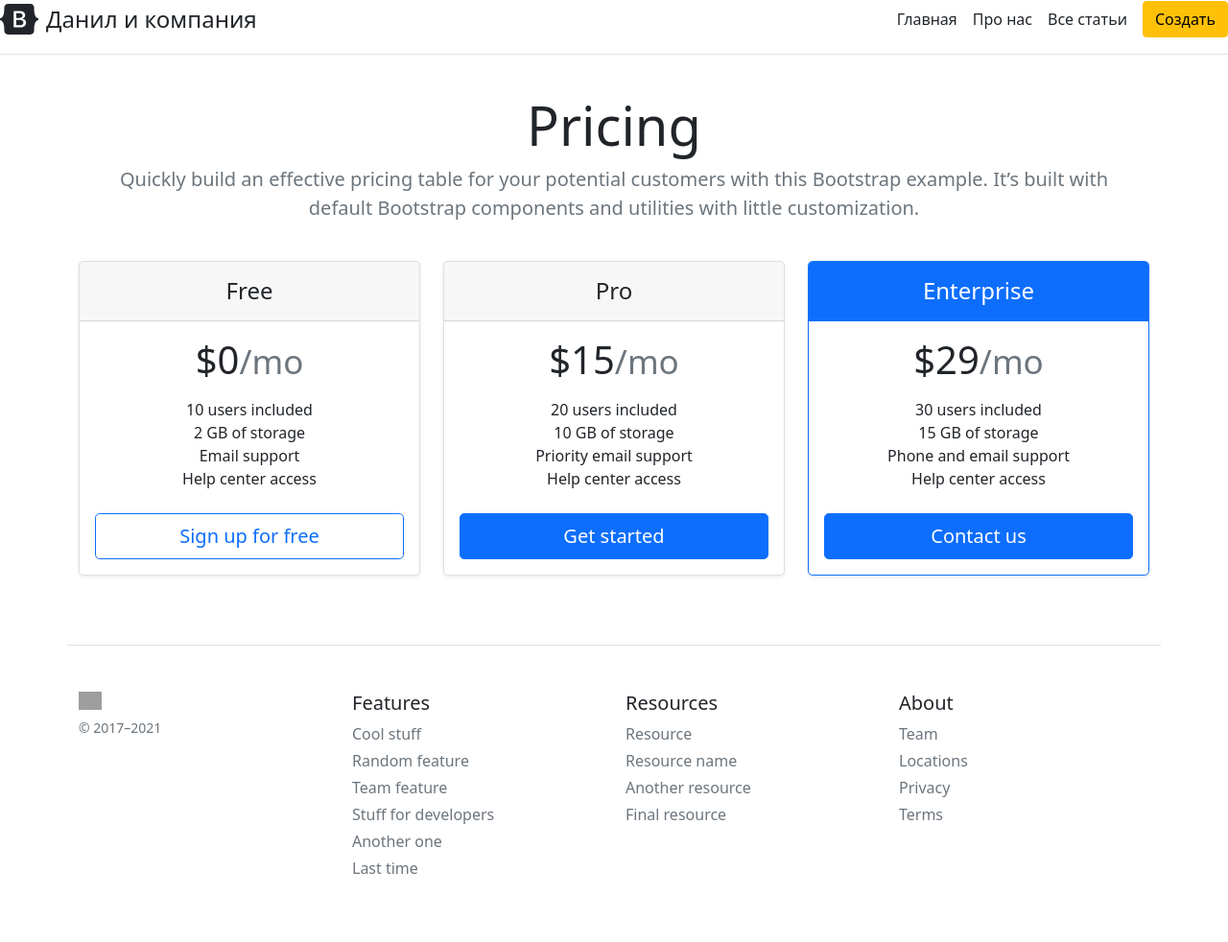
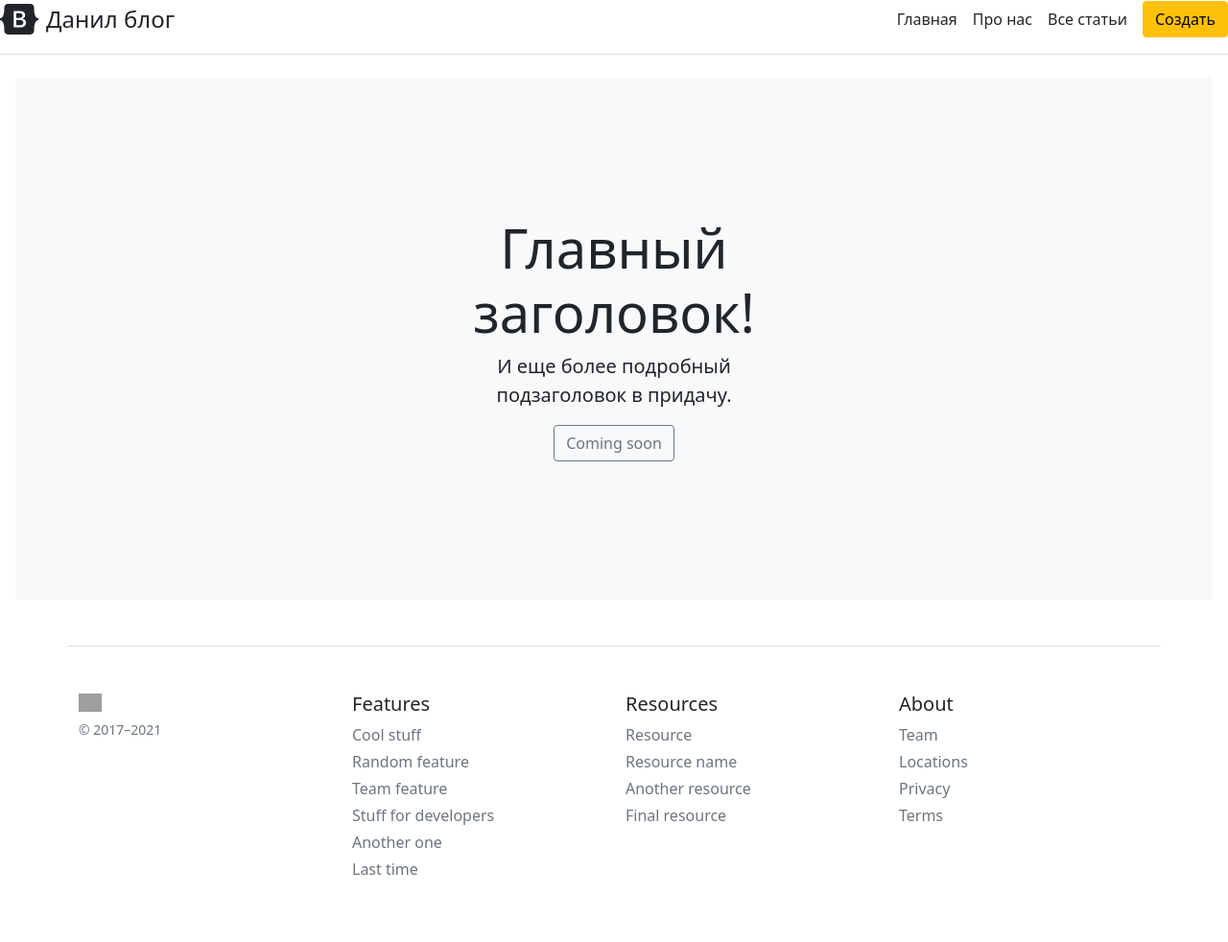
Before and after one commit to Danilseaman/Danil_Blog, a Flask app: page / in a window 1280 px wide. Shown: the whole page at 96% size. Before the commit the page ends 911 px from the top, so only its background shows below. Run offline with Flask 2, Linux system fonts and the light colour scheme; grey boxes are pictures that could not be loaded.

Commit message:
Обновление главной страницы

```diff
--- a/templates/base.html
+++ b/templates/base.html
@@ -14,7 +14,7 @@
 <div class="d-flex flex-column flex-md-row align-items-center pb-3 mb-4 border-bottom">
       <a href="/" class="d-flex align-items-center text-dark text-decoration-none">
         <svg xmlns="http://www.w3.org/2000/svg" width="40" height="32" class="me-2" viewBox="0 0 118 94" role="img"><title>Bootstrap</title><path fill-rule="evenodd" clip-rule="evenodd" d="M24.509 0c-6.733 0-11.715 5.893-11.492 12.284.214 6.14-.064 14.092-2.066 20.577C8.943 39.365 5.547 43.485 0 44.014v5.972c5.547.529 8.943 4.649 10.951 11.153 2.002 6.485 2.28 14.437 2.066 20.577C12.794 88.106 17.776 94 24.51 94H93.5c6.733 0 11.714-5.893 11.491-12.284-.214-6.14.064-14.092 2.066-20.577 2.009-6.504 5.396-10.624 10.943-11.153v-5.972c-5.547-.529-8.934-4.649-10.943-11.153-2.002-6.484-2.28-14.437-2.066-20.577C105.214 5.894 100.233 0 93.5 0H24.508zM80 57.863C80 66.663 73.436 72 62.543 72H44a2 2 0 01-2-2V24a2 2 0 012-2h18.437c9.083 0 15.044 4.92 15.044 12.474 0 5.302-4.01 10.049-9.119 10.88v.277C75.317 46.394 80 51.21 80 57.863zM60.521 28.34H49.948v14.934h8.905c6.884 0 10.68-2.772 10.68-7.727 0-4.643-3.264-7.207-9.012-7.207zM49.948 49.2v16.458H60.91c7.167 0 10.964-2.876 10.964-8.281 0-5.406-3.903-8.178-11.425-8.178H49.948z" fill="currentColor"></path></svg>
-        <span class="fs-4">Данил и компания</span>
+        <span class="fs-4">Данил блог</span>
       </a>
 
       <nav class="d-inline-flex mt-2 mt-md-0 ms-md-auto">
--- a/templates/index.html
+++ b/templates/index.html
@@ -5,65 +5,14 @@
 {% endblock %}
 
 {% block body %}
-<div class="container">
-<header>
-    <div class="pricing-header p-3 pb-md-4 mx-auto text-center">
-      <h1 class="display-4 fw-normal">Pricing</h1>
-      <p class="fs-5 text-muted">Quickly build an effective pricing table for your potential customers with this Bootstrap example. It’s built with default Bootstrap components and utilities with little customization.</p>
+<main>
+  <div class="position-relative overflow-hidden p-3 p-md-5 m-md-3 text-center bg-light">
+    <div class="col-md-5 p-lg-5 mx-auto my-5">
+      <h1 class="display-4 fw-normal">Главный заголовок!</h1>
+      <p class="lead fw-normal">И еще более подробный подзаголовок в придачу.</p>
+      <a class="btn btn-outline-secondary" href="#">Coming soon</a>
     </div>
-  </header>
-<div class="row row-cols-1 row-cols-md-3 mb-3 text-center">
-      <div class="col">
-        <div class="card mb-4 rounded-3 shadow-sm">
-          <div class="card-header py-3">
-            <h4 class="my-0 fw-normal">Free</h4>
-          </div>
-          <div class="card-body">
-            <h1 class="card-title pricing-card-title">$0<small class="text-muted fw-light">/mo</small></h1>
-            <ul class="list-unstyled mt-3 mb-4">
-              <li>10 users included</li>
-              <li>2 GB of storage</li>
-              <li>Email support</li>
-              <li>Help center access</li>
-            </ul>
-            <button type="button" class="w-100 btn btn-lg btn-outline-primary">Sign up for free</button>
-          </div>
-        </div>
-      </div>
-      <div class="col">
-        <div class="card mb-4 rounded-3 shadow-sm">
-          <div class="card-header py-3">
-            <h4 class="my-0 fw-normal">Pro</h4>
-          </div>
-          <div class="card-body">
-            <h1 class="card-title pricing-card-title">$15<small class="text-muted fw-light">/mo</small></h1>
-            <ul class="list-unstyled mt-3 mb-4">
-              <li>20 users included</li>
-              <li>10 GB of storage</li>
-              <li>Priority email support</li>
-              <li>Help center access</li>
-            </ul>
-            <button type="button" class="w-100 btn btn-lg btn-primary">Get started</button>
-          </div>
-        </div>
-      </div>
-      <div class="col">
-        <div class="card mb-4 rounded-3 shadow-sm border-primary">
-          <div class="card-header py-3 text-white bg-primary border-primary">
-            <h4 class="my-0 fw-normal">Enterprise</h4>
-          </div>
-          <div class="card-body">
-            <h1 class="card-title pricing-card-title">$29<small class="text-muted fw-light">/mo</small></h1>
-            <ul class="list-unstyled mt-3 mb-4">
-              <li>30 users included</li>
-              <li>15 GB of storage</li>
-              <li>Phone and email support</li>
-              <li>Help center access</li>
-            </ul>
-            <button type="button" class="w-100 btn btn-lg btn-primary">Contact us</button>
-          </div>
-        </div>
-      </div>
-    </div>
-</div>
+    <div class="product-device shadow-sm d-none d-md-block"></div>
+    <div class="product-device product-device-2 shadow-sm d-none d-md-block"></div>
+  </div>
 {% endblock %}
```
